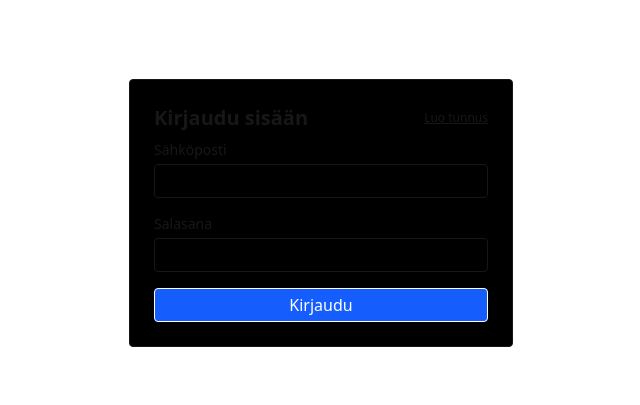
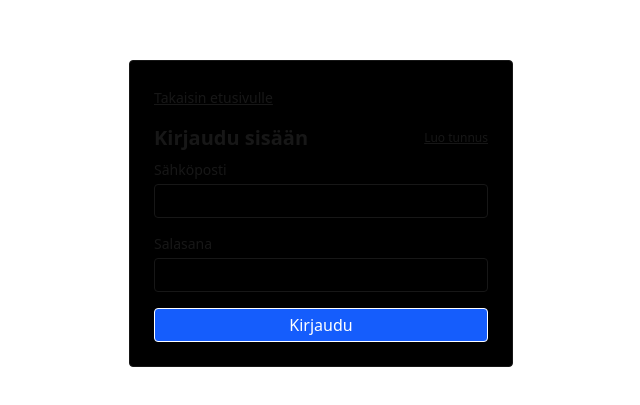
Before and after one commit to rimz178/lounas-app, a Next.js app: page /login in a window 1280 px wide. Shown: the part 187-592 px from the top of the page, without its empty margins (319-959 px from the left). Built offline with nearby package versions, Linux system fonts and the light colour scheme; no server answers.

Commit message:
feat: add button to return to the homepage on the login page

```diff
--- a/src/app/login/page.tsx
+++ b/src/app/login/page.tsx
@@ -35,8 +35,6 @@ export default function LoginPage() {
       router.push("/");
       return;
     }
-
-    // mode === "signup"
     const { data, error } = await supabase.auth.signUp({
       email,
       password,
@@ -61,6 +59,13 @@ export default function LoginPage() {
         onSubmit={handleSubmit}
         className="w-full max-w-sm space-y-4 border rounded p-6 bg-black"
       >
+        <button
+          type="button"
+          onClick={() => router.push("/")}
+          className="text-sm underline"
+        >
+          Takaisin etusivulle
+        </button>
         <div className="flex justify-between items-center mb-2">
           <h1 className="text-xl font-semibold">
             {mode === "login" ? "Kirjaudu sisään" : "Luo uusi tunnus"}
```
